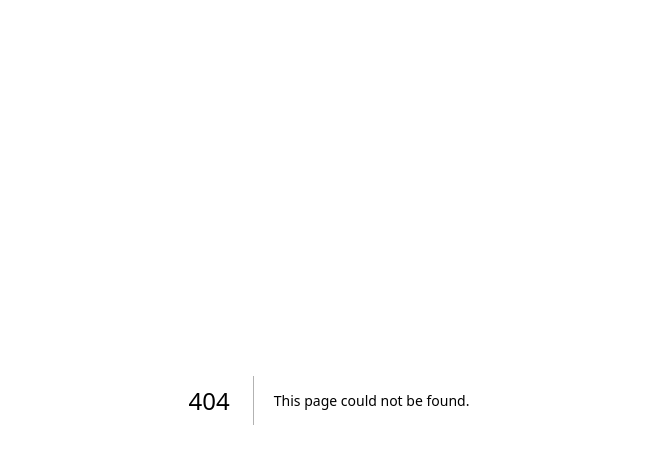
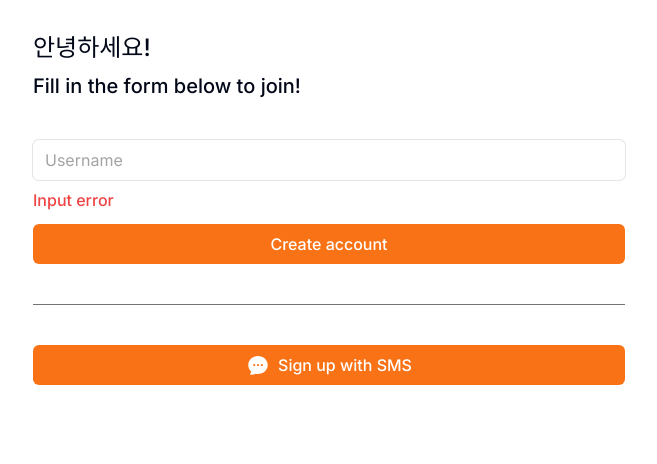
Before and after one commit to LDYWINNER/EZIMPORT, a Next.js app in the folder ezimport-front/: page /create-account in a window 1280 px wide. Before the commit this address had no page. Shown: the top 464 px of the page, without its empty margins (311-968 px from the left). Built offline with nearby package versions, Linux system fonts and the light colour scheme.

Commit message:
ADD - create account page

```diff
--- a/ezimport-front/package.json
+++ b/ezimport-front/package.json
@@ -9,6 +9,7 @@
     "lint": "next lint"
   },
   "dependencies": {
+    "@heroicons/react": "^2.1.3",
     "@radix-ui/react-dropdown-menu": "^2.0.6",
     "@radix-ui/react-icons": "^1.3.0",
     "@radix-ui/react-slot": "^1.0.2",
--- /dev/null
+++ b/ezimport-front/src/app/create-account/page.tsx
@@ -0,0 +1,37 @@
+import { ChatBubbleOvalLeftEllipsisIcon } from "@heroicons/react/24/solid";
+import Link from "next/link";
+
+export default function CreateAccount() {
+  return (
+    <div className="flex flex-col gap-10 py-8 px-6">
+      <div className="flex flex-col gap-2 *:font-medium">
+        <h1 className="text-2xl">안녕하세요!</h1>
+        <h2 className="text-xl">Fill in the form below to join!</h2>
+      </div>
+      <form className="flex flex-col gap-3">
+        <div className="flex flex-col gap-2">
+          <input
+            className="bg-transparent rounded-md w-full h-10 focus:outline-none ring-1 focus:ring-2 ring-neutral-200 focus:ring-orange-500 border-none placeholder:text-neutral-400"
+            type="text"
+            placeholder="Username"
+            required
+          />
+          <span className="text-red-500 font-medium">Input error</span>
+        </div>
+        <button className="primary-btn h-10">Create account</button>
+      </form>
+      <div className="w-full h-px bg-neutral-500" />
+      <div>
+        <Link
+          className="primary-btn flex h-10 items-center justify-center gap-2"
+          href="/sms"
+        >
+          <span>
+            <ChatBubbleOvalLeftEllipsisIcon className="h-6 w-6" />
+          </span>
+          <span>Sign up with SMS</span>
+        </Link>
+      </div>
+    </div>
+  );
+}
--- a/ezimport-front/src/app/globals.css
+++ b/ezimport-front/src/app/globals.css
@@ -78,3 +78,9 @@
     @apply bg-background text-foreground;
   }
 }
+
+@layer components {
+  .primary-btn {
+    @apply w-full bg-orange-500 text-white font-medium  rounded-md text-center hover:bg-orange-400 transition-colors;
+  }
+}
--- a/ezimport-front/src/app/page.tsx
+++ b/ezimport-front/src/app/page.tsx
@@ -12,10 +12,7 @@
         <h2 className="text-2xl">EzImport에 어서오세요!</h2>
       </div>
       <div className="flex flex-col items-center gap-3 w-full">
-        <Link
-          href="/create-account"
-          className="w-full bg-orange-500 text-white text-lg font-medium py-2.5 rounded-md text-center hover:bg-orange-400 transition-colors"
-        >
+        <Link href="/create-account" className="primary-btn text-lg py-2.5">
           시작하기
         </Link>
         <div className="flex gap-2">
```
Also changed, not shown: 1 other file (tests, documents, lock files or other folders).
